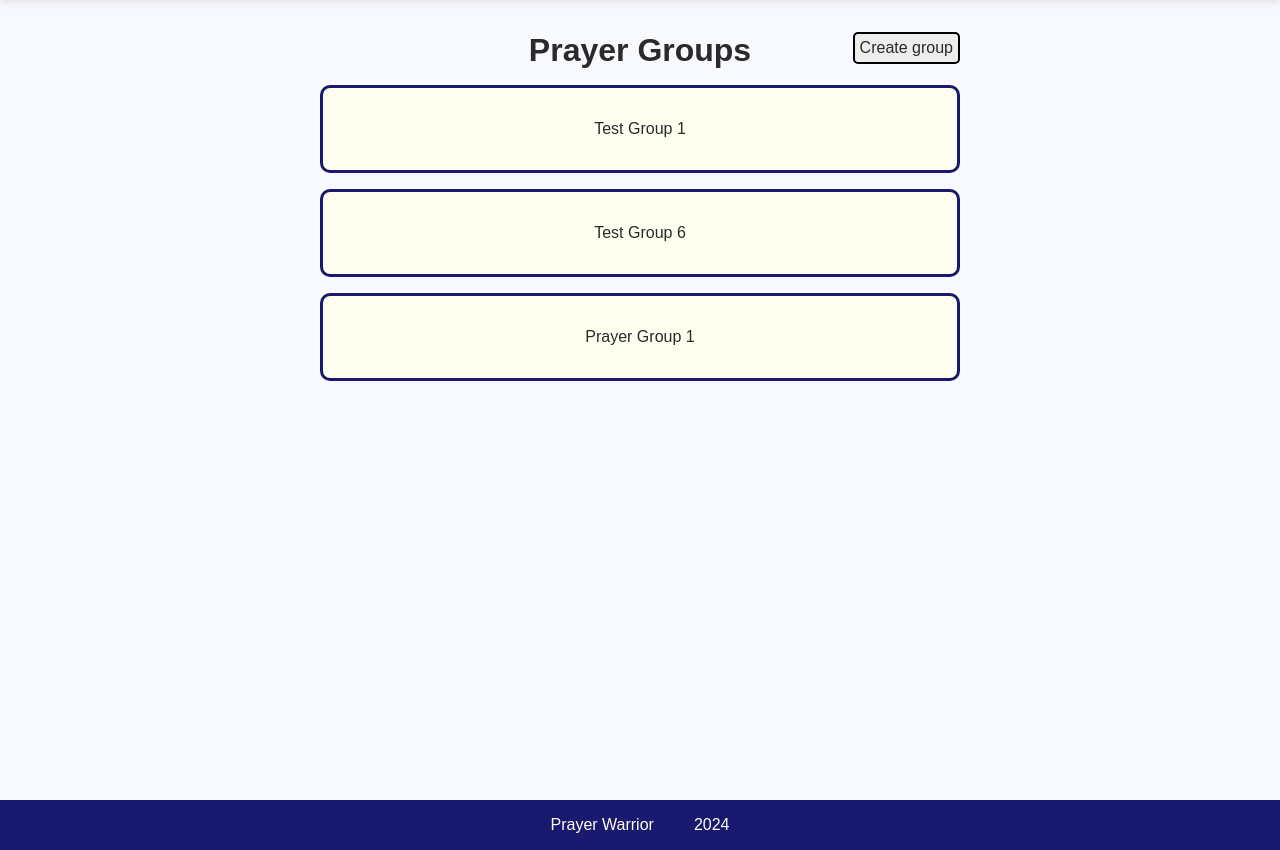
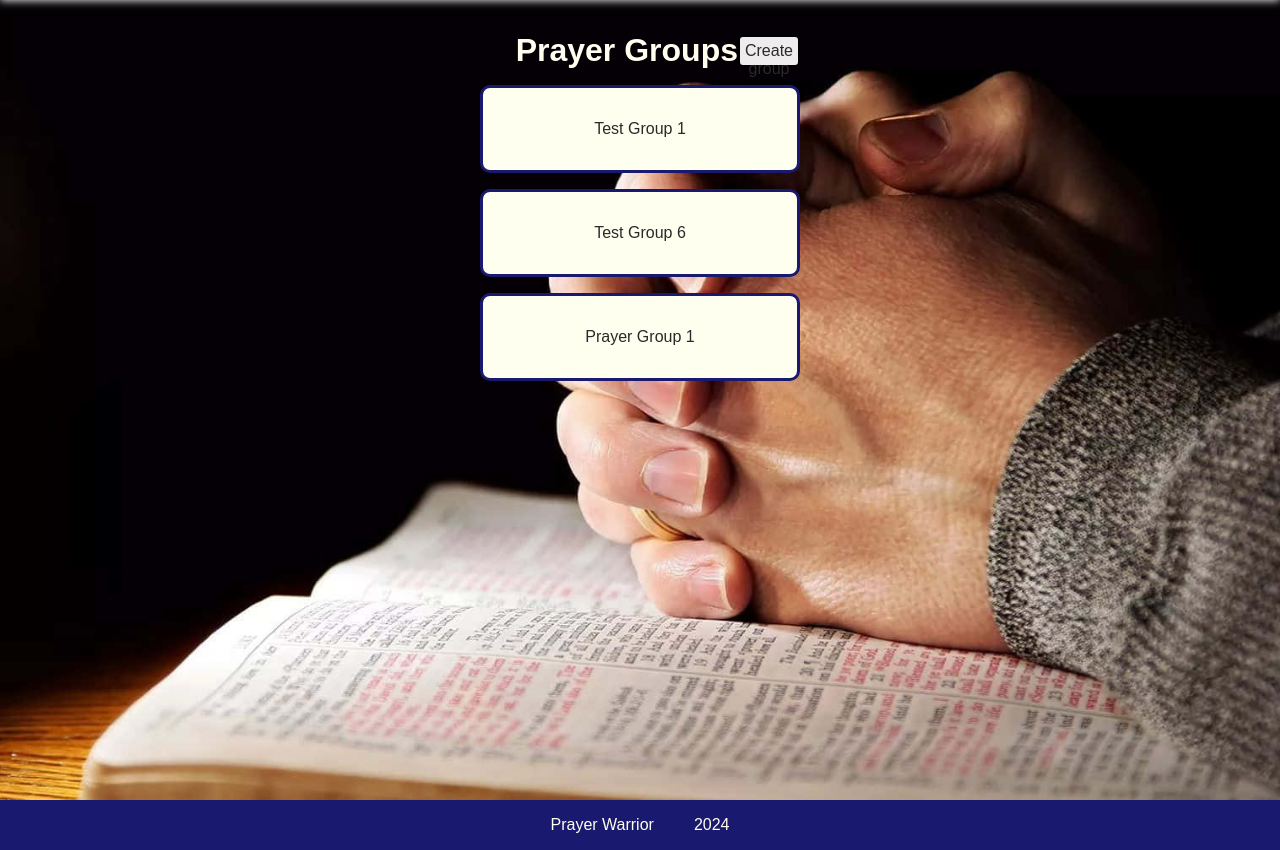
Before and after one commit to stephenlindstrom/prayer_warrior, a Django app: page /app/group-prayers/ in a window 1280 px wide. Shown: the part 80-930 px from the top of the page. Run offline with Django 5.2, Linux system fonts and the light colour scheme; a user stored in the database is signed in.

Commit message:
Update buttons and background image

```diff
--- a/app/static/app/base.css
+++ b/app/static/app/base.css
@@ -8,14 +8,18 @@
 
 body {
     height: 100vh;
-    background-color: var(--background-color);
     color: var(--text-color);
     box-sizing: border-box;
+    background-image: url(images/prayer-3.jpg);
+    background-size: cover;
+    background-position: 0 5rem;
+    background-repeat: no-repeat;
+    background-color: black;
 }
 
 #content {
+    margin-top: 5rem;
     padding-bottom: 4rem;
-    margin: 2rem 0;
 }
 
 #page-container {
@@ -32,6 +36,7 @@ body {
 
 h1 {
     font-size: 2rem;
+    color: var(--secondary-color);
 }
 
 .add-button {
--- a/app/static/app/group-list.css
+++ b/app/static/app/group-list.css
@@ -29,7 +29,7 @@
     border: 3px solid var(--primary-color);
     border-radius: 10px;
     padding: 2rem;
-    width: 50vw;
+    width: 25vw;
     background-color: var(--secondary-color);
 }
 
@@ -43,7 +43,7 @@
     display: grid;
     grid-template-columns: 1fr auto 1fr;
     justify-items: center;
-    width: 50vw;
+    width: 25vw;
 }
 
 .header > *:nth-child(1) {
@@ -54,7 +54,12 @@
     margin-left: auto;
 }
 
-.header > a {
+.buttons > a {
     text-decoration: none;
     color: var(--text-color);
 }
+
+.buttons {
+    display: flex;
+    align-items: center;
+}
--- a/app/static/app/index.css
+++ b/app/static/app/index.css
@@ -3,7 +3,7 @@ blockquote {
     margin: 6rem 2rem 0 0;
     color: var(--secondary-color);
     width: 36vw;
-    font-size: 2.75rem;
+    font-size: 2.7rem;
     font-family: Georgia, 'Times New Roman', Times, serif
 }
 
--- a/app/static/app/personal-prayer.css
+++ b/app/static/app/personal-prayer.css
@@ -52,3 +52,8 @@ a {
     flex-direction: column;
     align-items: center;
 }
+
+.buttons {
+    display: flex;
+    align-items: center;
+}
--- a/app/templates/app/group-list.html
+++ b/app/templates/app/group-list.html
@@ -6,7 +6,9 @@
 <div class="page-container">
     <div class="header">
         <h1>Prayer Groups</h1>
-        <a href="{% url 'app:create-group' %}" class="add-button">Create group</a>
+        <div class="buttons">
+            <a href="{% url 'app:create-group' %}" class="add-button">Create group</a>
+        </div>
     </div>
     {% if group_list %}
     {% for group in group_list %}
--- a/app/templates/app/personal-prayer.html
+++ b/app/templates/app/personal-prayer.html
@@ -7,7 +7,9 @@
 <div class="page-container">
     <div class="header">
         <h1>Personal Prayer Requests</h1>
-        <a href="{% url 'app:prayer-request' %}" class="add-button">Add request</a>
+        <div class="buttons">
+            <a href="{% url 'app:prayer-request' %}" class="add-button">Add request</a>
+        </div>
     </div>
 {% if prayer_request_list %}
     <ul class="flex-container">
```
Also changed, not shown: app/static/app/group-detail.css (+6 -6 lines), app/templates/app/base.html (line endings or trailing spaces), db.sqlite3.
